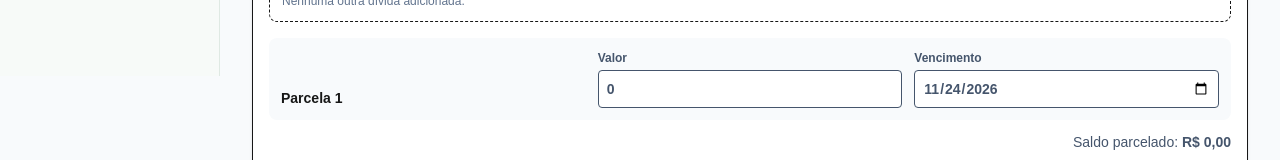
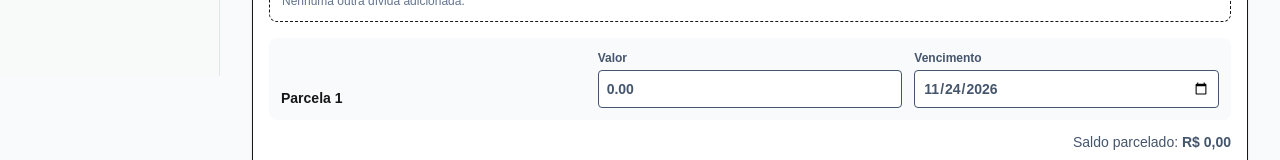
Before and after one commit to sociedadeguarani/sociedade-guarani, a Next.js app: page /acordos in a window 1280 px wide. Shown: the part 724-884 px from the top of the page. Built offline with nearby package versions, Linux system fonts and the light colour scheme; no server answers.

Commit message:
Recalcula parcelas ao alterar o total do acordo

```diff
--- a/app/acordos/page.tsx
+++ b/app/acordos/page.tsx
@@ -116,7 +116,21 @@ export default function AcordosPage() {
   const totalOutrasDividas = outrasDividas.reduce((s, d) => s + Number(d.valor || 0), 0);
   const totalSelecionado = totalOriginal + totalOutrasDividas;
   const totalComDezembro = totalSelecionado + (dezembroSelecionado && dezembro2026 ? dezembro2026.valor : 0);
+  const totalBaseAcordo = Number(valorTotal || totalComDezembro);
   const socioSelecionadoId = escolhidas[0]?.socio_id || socioManualId;
+
+  useEffect(() => {
+    const saldo = Math.max(0, totalBaseAcordo - Number(entrada || 0));
+    const n = Math.max(1, parcelas.length);
+    const base = Math.floor((saldo / n) * 100) / 100;
+    setParcelas(atual => {
+      const ajustadas = atual.map((p, i) => ({
+        ...p,
+        valor: (i === n - 1 ? saldo - base * (n - 1) : base).toFixed(2),
+      }));
+      return ajustadas.every((p, i) => p.valor === atual[i]?.valor) ? atual : ajustadas;
+    });
+  }, [totalBaseAcordo, entrada, parcelas.length]);
 
   function alternar(id: string) {
     setSelecionadas(atual => atual.includes(id) ? atual.filter(x => x !== id) : [...atual, id]);
```
